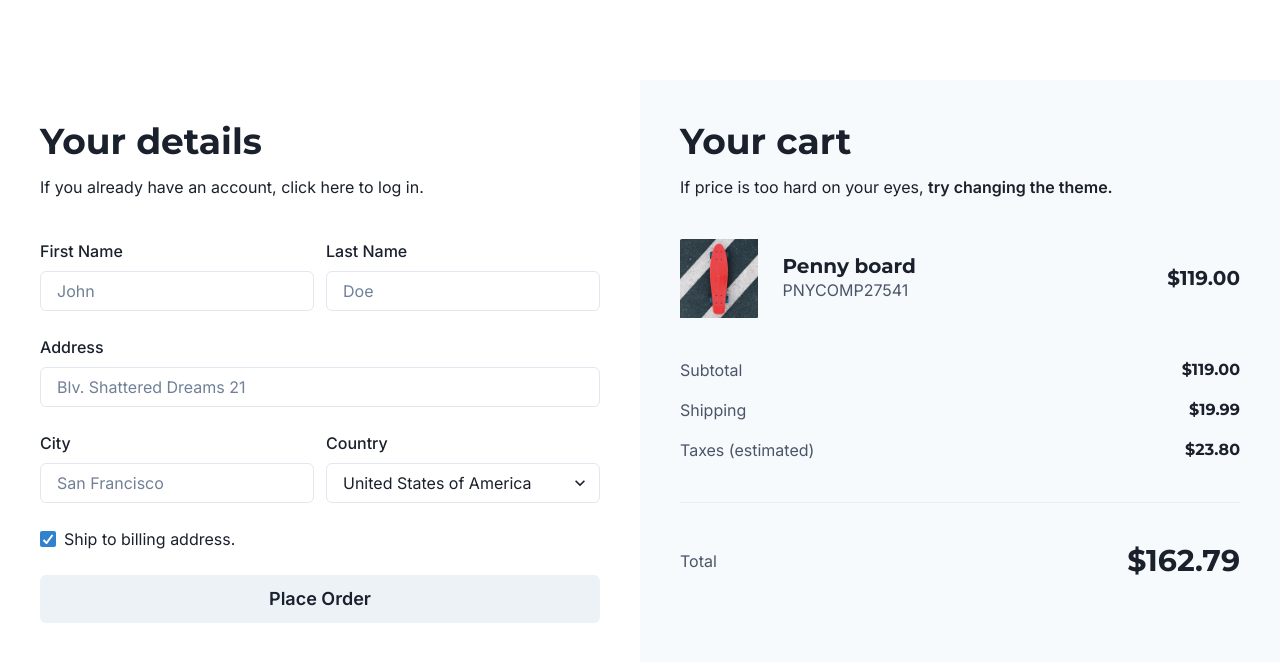
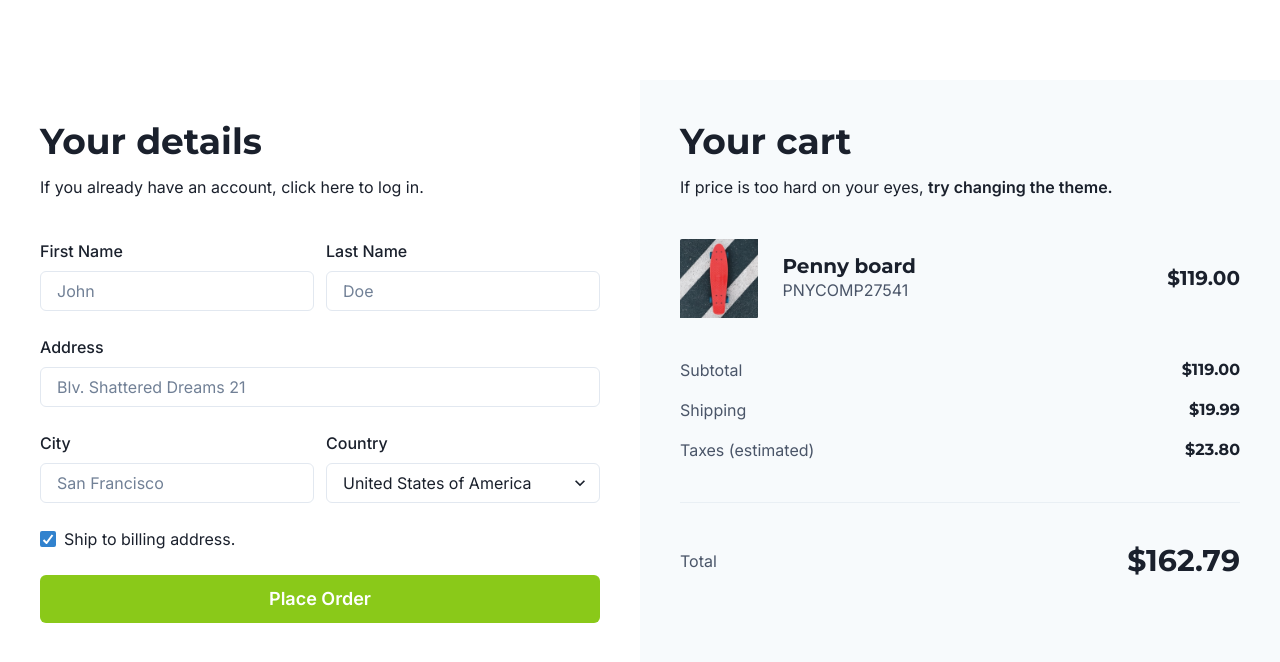
Before and after one commit to olaide-hok/Next-js-Chakra-UI, a Next.js app: page / in a window 1280 px wide. Shown: the top 662 px of the page. Built offline with nearby package versions, Linux system fonts and the light colour scheme.

Commit message:
Passed custom color scheme to Button component.

```diff
--- a/src/sections/details.tsx
+++ b/src/sections/details.tsx
@@ -61,7 +61,7 @@ const Details = () => {
           <Checkbox defaultChecked>Ship to billing address.</Checkbox>
         </GridItem>
         <GridItem colSpan={2}>
-          <Button size="lg" w="full">
+          <Button colorScheme="brand" size="lg" w="full">
             Place Order
           </Button>
         </GridItem>
```
